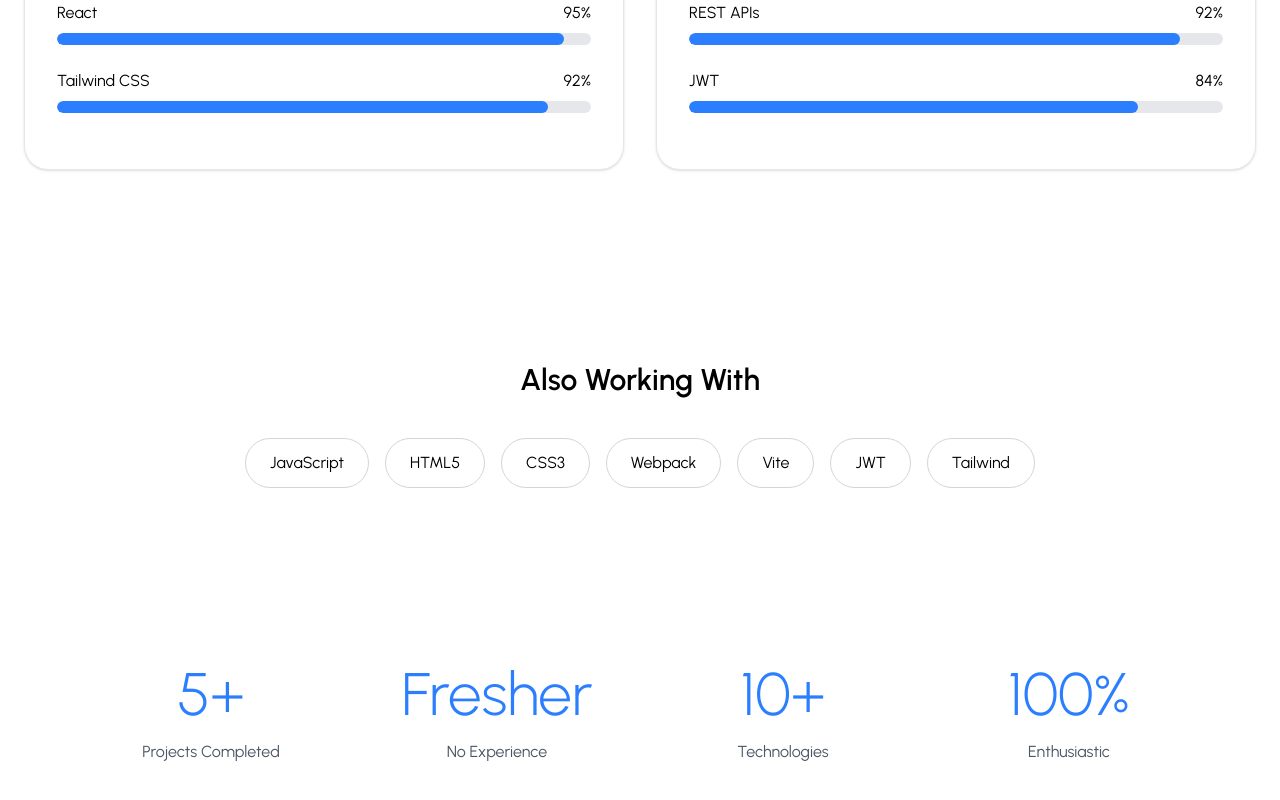
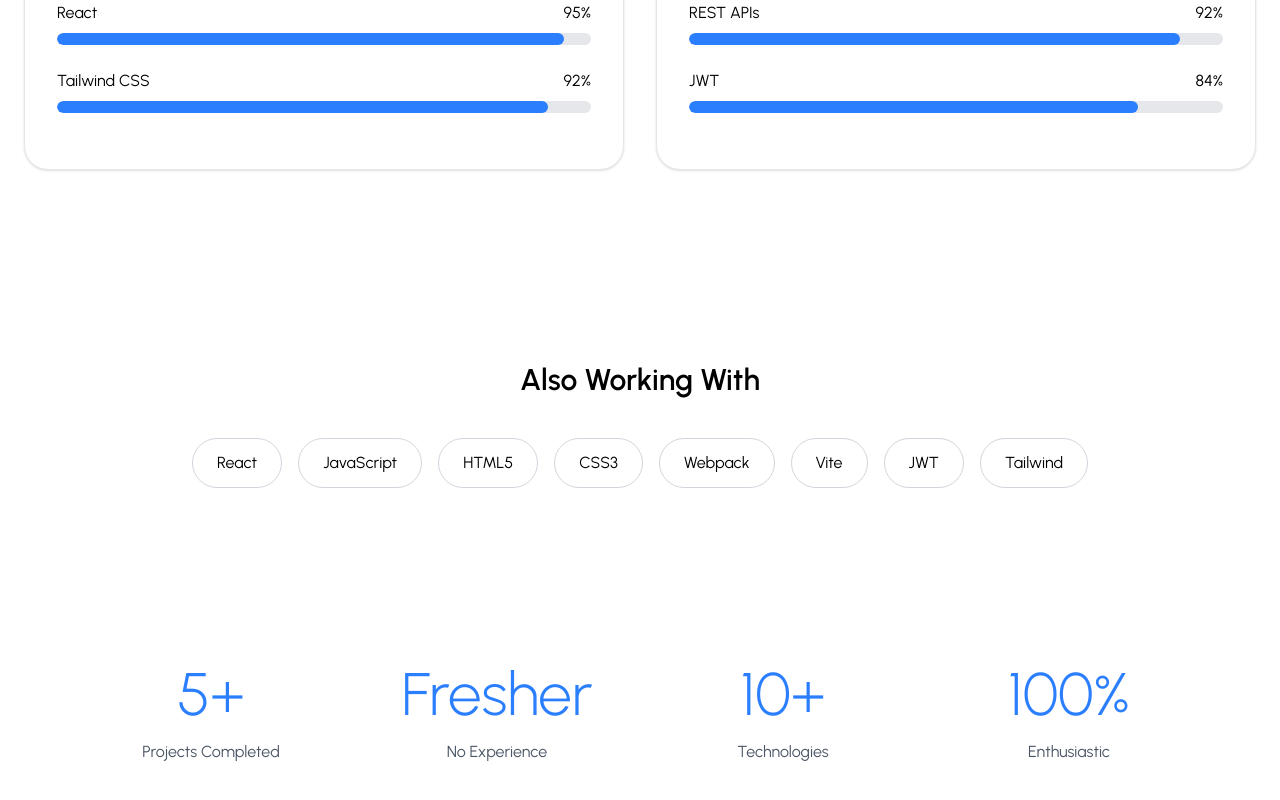
Before and after one commit to aakil-khan/Akil-Portfolio, a React (Vite) app: page / in a window 1280 px wide. Shown: the part 1428-2228 px from the top of the page. Built offline with nearby package versions, Linux system fonts and the light colour scheme.

Commit message:
update Profile

```diff
--- a/src/components/Hero.jsx
+++ b/src/components/Hero.jsx
@@ -1,6 +1,6 @@
 import { motion } from "framer-motion";
 import { FaGithub, FaLinkedin } from "react-icons/fa";
-import profile from "../assets/profile.png";
+import profile from "../assets/profile.jpg";
 
 const Hero = () => {
   return (
--- a/src/components/TechStack.jsx
+++ b/src/components/TechStack.jsx
@@ -1,4 +1,5 @@
 const techs = [
+  "React",
   "JavaScript",
   "HTML5",
   "CSS3",
```
Also changed, not shown: src/assets/profile.jpg (added), src/assets/profile.png (deleted).
